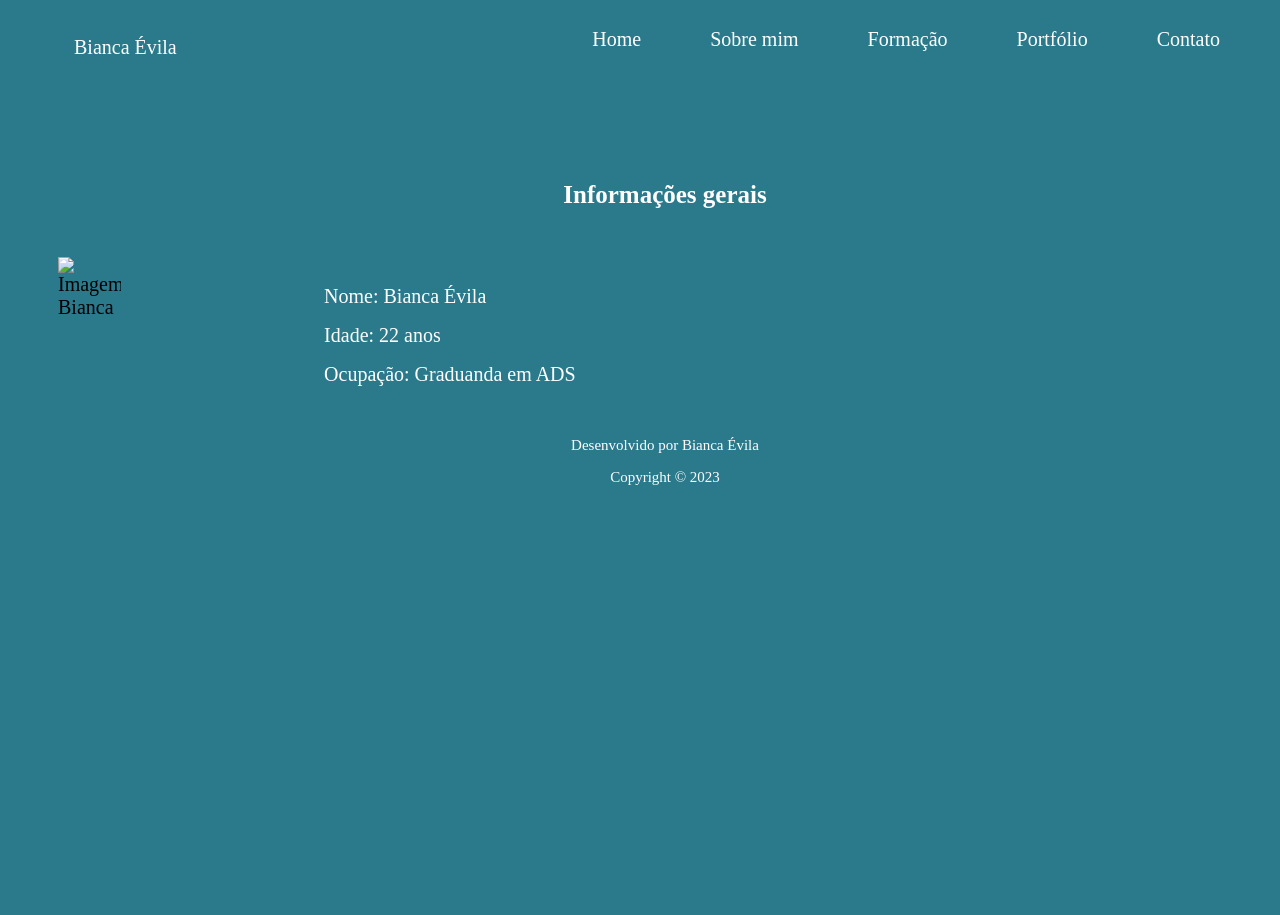
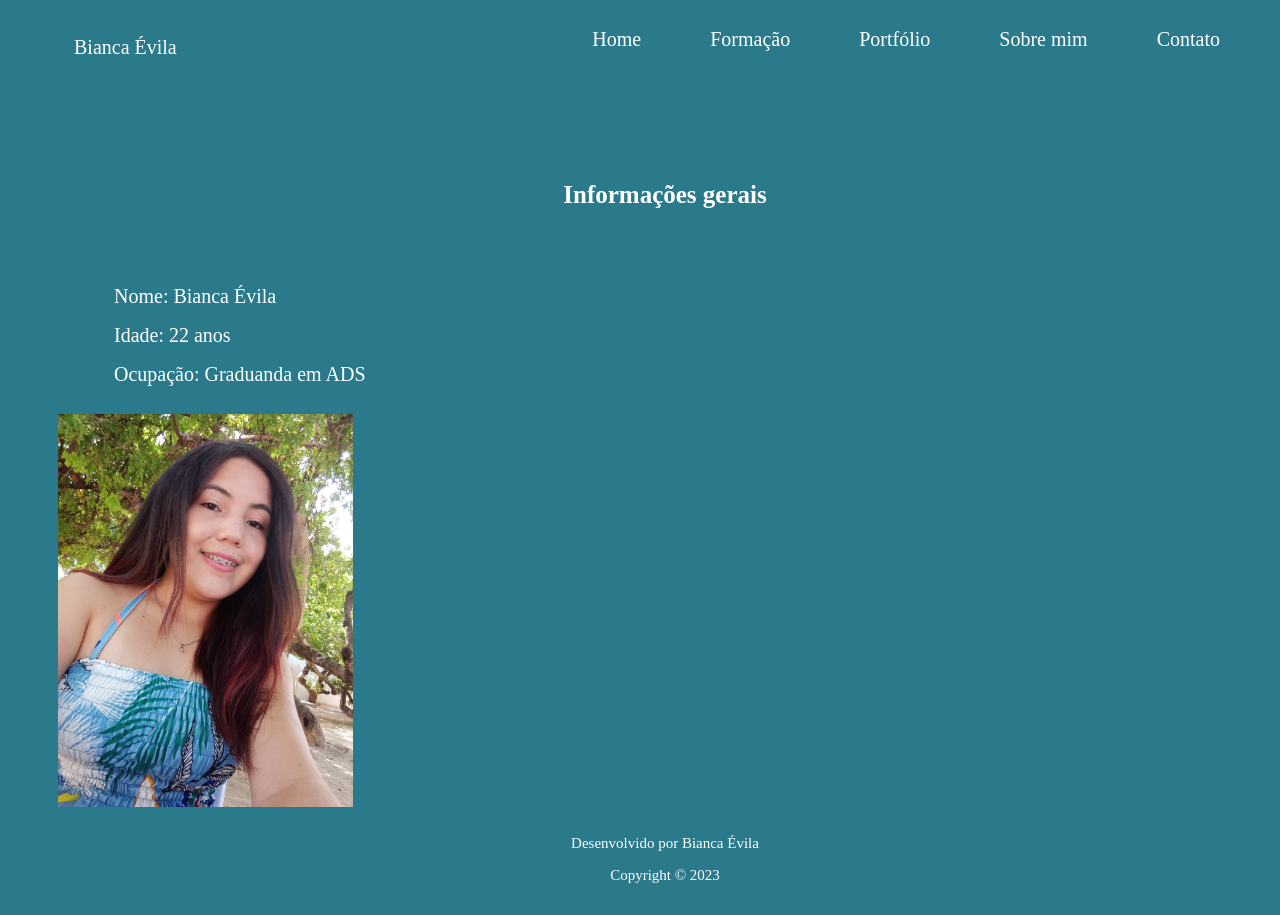
Before and after one commit to BiancaEvila/meu-portfolio.github.io, a plain HTML site: page pages/sobreMim.html in a window 1280 px wide. Before the commit the page ends 800 px from the top, so only its background shows below. Drawn offline with Linux system fonts and the light colour scheme; files that its build step writes are made by us from their sources.

Commit message:
corrigindo links

```diff
--- a/css/style.css
+++ b/css/style.css
@@ -89,7 +89,7 @@ ul li a:hover {
 }
 .imgEu {
     grid-column-start: 1;
-    grid-column-end: 4;
+    grid-column-end: 3;
     /* float: right; */
     width: 30%;
     /* border: thin solid; */
@@ -98,7 +98,7 @@ ul li a:hover {
 }
 
 .infoGerais, .li, .a  {
-    grid-column-start: 5;
+    grid-column-start: 4;
     grid-column-end: 12;
     text-align: justify;
     display: block;
--- a/pages/sobreMim.html
+++ b/pages/sobreMim.html
@@ -4,7 +4,7 @@
     <meta charset="UTF-8">
     <meta name="viewport" content="width=device-width, initial-scale=1.0">
     <title>Portfólio</title>
-    <link rel="stylesheet" href="style.css">
+    <link rel="stylesheet" href="../css/style.css">
 
 </head>
 <body>
@@ -15,10 +15,10 @@
         <nav class="container menu">
             <div>
                 <ul>
-                    <li><a href="index.html">Home</a></li>
-                    <li><a href="sobreMim.html">Sobre mim</a></li>
+                    <li><a href="../index.html">Home</a></li>
                     <li><a href="formacao.html">Formação</a></li>
                     <li><a href="portfolio.html">Portfólio</a></li>
+                    <li><a href="sobreMim.html">Sobre mim</a></li>
                     <li><a href="contato.html">Contato</a></li>
                 </ul>
 
@@ -32,14 +32,12 @@
 
     <!-- Seção sobre mim -->
     <section class=" container">
-        <div class="titulo2">
+        <div class="conteiner titulo2">
             <h3 style="font-size: 25px; color: white; text-align: center;">Informações gerais</h3> <br>
         </div>
-        <aside class="container">
-            <img src="eu.jpeg" class= "imgEu" alt="Imagem Bianca">
-         </aside>
 
-        <div class="container">
+
+        <div>
             <div class="InfoGerais">
                 <ul>
                     <li class="li">Nome: Bianca Évila</li>
@@ -47,6 +45,10 @@
                     <li class="li">Ocupação: Graduanda em ADS</li>
 
                 </ul>
+
+                <aside>
+                    <img src="../imagens/eu.jpeg" class= "imgEu" alt="Imagem Bianca">
+                 </aside>
                 <!-- <div class="info">
                     <p> Sou de Fortaleza, capital linda do maravilhoso Ceará. <br> Adoro viajar e conhecer lugares novos, principalmente se for a beira mar.
                     </p>
```
Also changed, not shown: index.html (+5 -5 lines), pages/contato.html (+3 -3 lines), pages/formacao.html (+3 -3 lines), pages/portfolio.html (+3 -3 lines).
